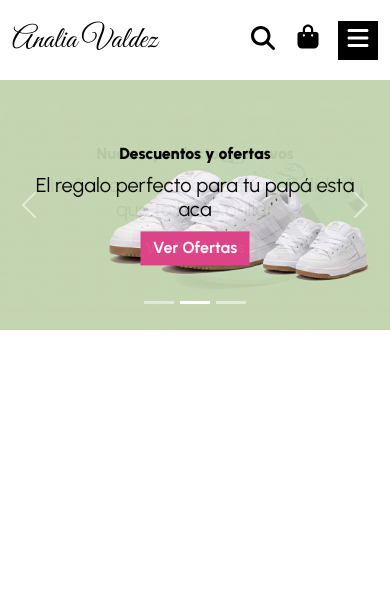
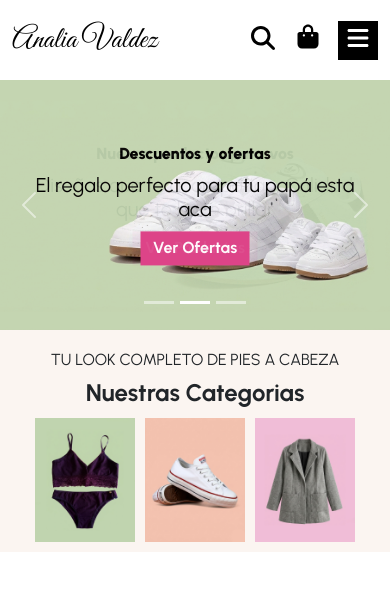
Before and after one commit to MaxiSoriano70/p-cilsa-ana-indumentaria-calzado, a React (Vite) app: page / in a window 390 px wide. Shown: the top 590 px of the page. Built offline with nearby package versions, Linux system fonts and the light colour scheme.

Commit message:
Se agrego el componente categorias

```diff
--- /dev/null
+++ b/src/components/NuestrasCategorias.jsx
@@ -0,0 +1,29 @@
+import style from '../css/NuestrasCategorias.module.css';
+import banner1 from '../assets/img/category1.png';
+import banner2 from '../assets/img/category2.png';
+import banner3 from '../assets/img/category3.png';
+
+const NuestrasCategorias = () => {
+    return (
+        <section className={style.contenedorNuestrasCategorias}>
+            <h4 className={style.h4Categorias}>Tu look completo de pies a cabeza</h4>
+            <h3 className={style.h3Categorias}>Nuestras categorias</h3>
+            <div className={style.contenedorImgCategorias}>
+                <button className={style.btnCategoria}>
+                    <img className={style.imgCategoria} src={banner1} alt="img-category" />
+                    <span className={style.txtCategoria}>Lenceria</span>
+                </button>
+                <button className={style.btnCategoria}>
+                    <img className={style.imgCategoria} src={banner2} alt="img-category" />
+                    <span className={style.txtCategoria}>Zapatillas</span>
+                </button>
+                <button className={style.btnCategoria}>
+                    <img className={style.imgCategoria} src={banner3} alt="img-category" />
+                    <span className={style.txtCategoria}>Indumentaria</span>
+                </button>
+            </div>
+        </section>
+    )
+}
+
+export default NuestrasCategorias;
--- /dev/null
+++ b/src/css/NuestrasCategorias.module.css
@@ -0,0 +1,137 @@
+.contenedorNuestrasCategorias{
+    display: flex;
+    align-items: center;
+    justify-content: center;
+    flex-direction: column;
+    gap: 10px;
+    padding: 20px;
+}
+
+.h4Categorias{
+    padding: 0;
+    margin: 0;
+    font-weight: 400;
+    font-size: 20px;
+    font-family: "Urbanist", sans-serif;
+    text-transform: uppercase;
+}
+
+.h3Categorias{
+    padding: 0;
+    margin: 0;
+    font-weight: 700;
+    font-size: 36px;
+    font-family: "Urbanist", sans-serif;
+    text-transform: capitalize;
+}
+
+.contenedorImgCategorias{
+    display: flex;
+    align-items: center;
+    justify-content: space-around;
+    flex-wrap: wrap;
+    padding-top: 20px;
+    gap: 20px;
+}
+
+.btnCategoria {
+    all: unset;
+    cursor: pointer;
+    box-sizing: border-box;
+    position: relative;
+    display: inline-block;
+    overflow: hidden;
+}
+
+.imgCategoria {
+    width: 400px;
+    height: auto;
+    display: block;
+    transition: filter 0.3s ease;
+}
+
+.txtCategoria {
+    font-family: "Urbanist", sans-serif;
+    position: absolute;
+    top: 50%;
+    left: 50%;
+    transform: translate(-50%, -50%);
+    color: #fff;
+    font-size: 32px;
+    font-weight: 700;
+    text-align: center;
+    opacity: 0;
+    transition: opacity 0.3s ease;
+    pointer-events: none;
+    z-index: 2;
+    width: 100%;
+    padding: 10px;
+    text-transform: capitalize;
+}
+
+.btnCategoria:hover .imgCategoria {
+    filter: brightness(0.5);
+}
+
+.btnCategoria:hover .txtCategoria {
+    opacity: 1;
+}
+
+@media (max-width: 1290px){
+    .imgCategoria {
+        width: 300px;
+    }
+}
+
+@media (max-width: 980px){
+    .contenedorNuestrasCategorias{
+        padding: 10px;
+    }
+
+    .contenedorImgCategorias{
+        gap: 10px;
+    }
+
+    .imgCategoria {
+        width: 200px;
+    }
+
+    .txtCategoria {
+        font-size: 24px;
+    }
+}
+
+@media (max-width: 640px){
+    .h4Categorias{
+        font-size: 16px;
+    }
+
+    .h3Categorias{
+        font-size: 24px;
+    }
+
+    .contenedorImgCategorias{
+        padding-top: 0px;
+        gap: 10px;
+    }
+
+    .imgCategoria {
+        width: 150px;
+    }
+
+    .txtCategoria {
+        font-size: 16px;
+    }
+}
+
+@media (max-width: 495px){
+    .imgCategoria {
+        width: 120px;
+    }
+}
+
+@media (max-width: 400px){
+    .imgCategoria {
+        width: 100px;
+    }
+}
--- a/src/pages/Home.jsx
+++ b/src/pages/Home.jsx
@@ -1,9 +1,11 @@
 import CarouselAnaliaValdez from "../components/CarouselAnaliaValdez";
+import NuestrasCategorias from "../components/NuestrasCategorias";
 
 const Home = () => {
     return (
         <>
             <CarouselAnaliaValdez/>
+            <NuestrasCategorias/>
         </>
     )
 }
```
